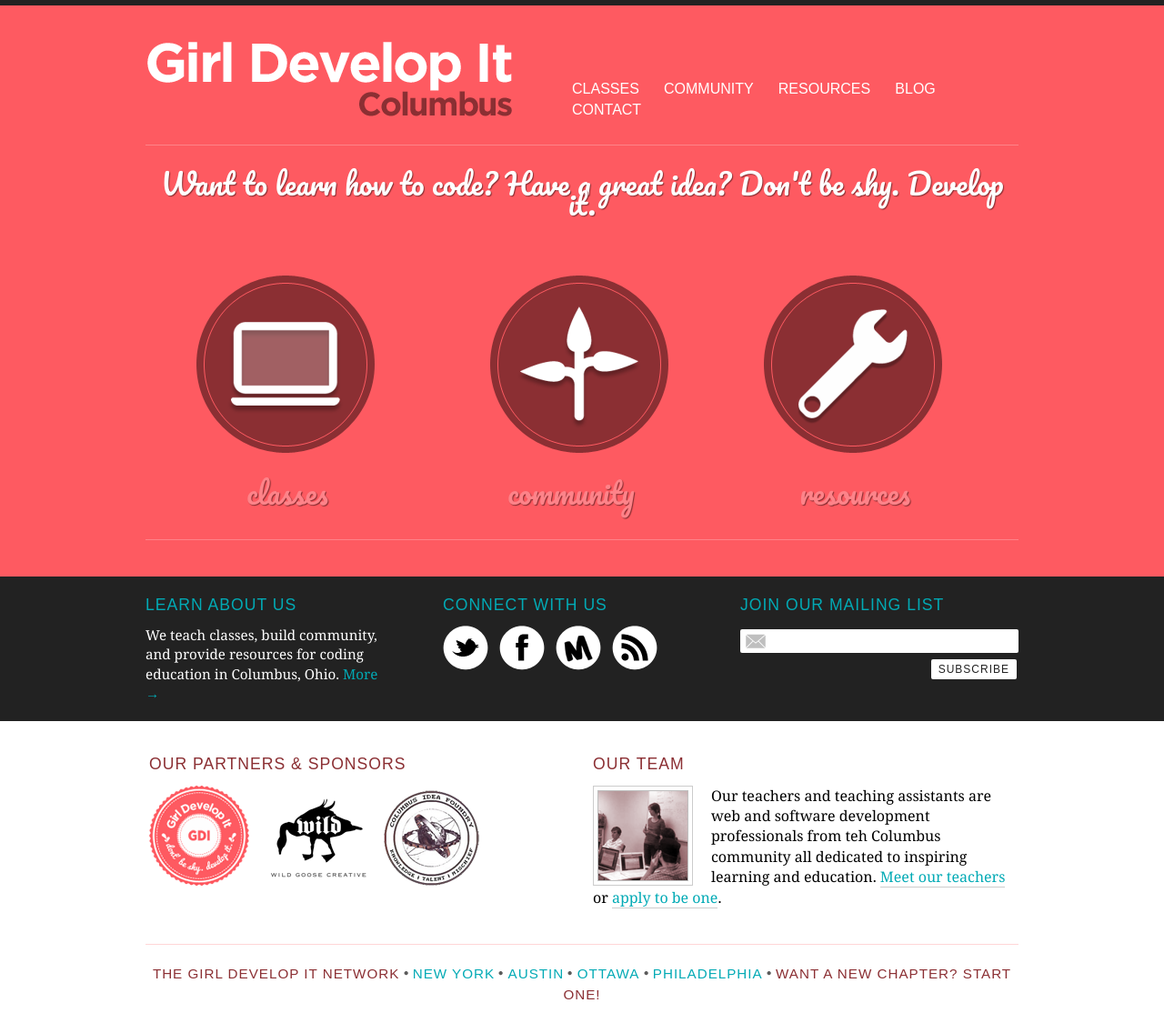
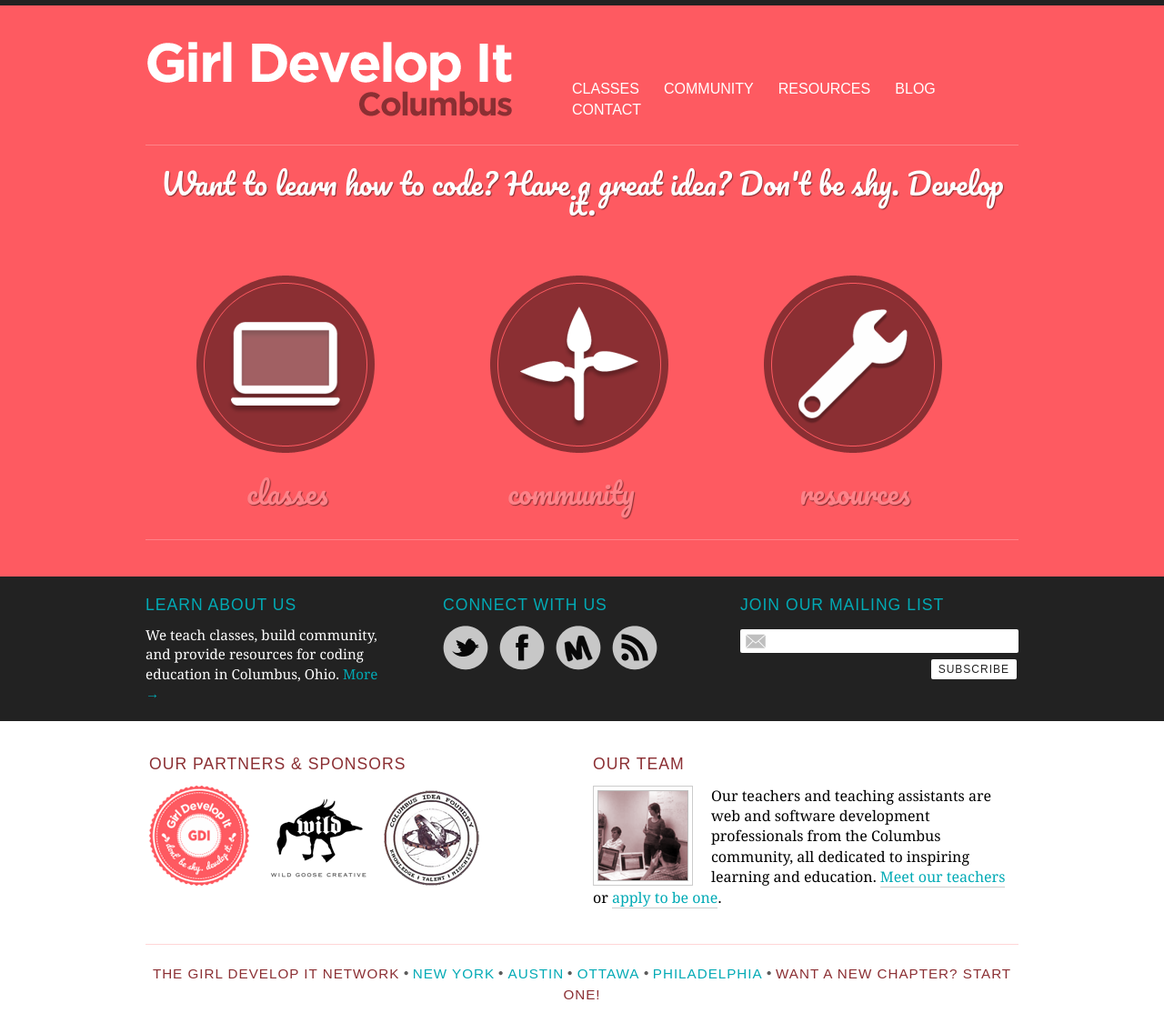
Before and after one commit to jenmyers/girldevelopitcbus.com, a Jekyll site: the page built from index.html, in a window 1280 px wide. Shown: the whole page at 91% size. Built offline with Jekyll 4.4.1, drawn with Linux system fonts in a browser that asks for light colours; Markdown is read by kramdown in place of the engine named in the settings.

Commit message:
Updated tasks in README, adjusted random CSS layout elements.

```diff
--- a/_layouts/default.html
+++ b/_layouts/default.html
@@ -89,7 +89,7 @@
         <img src="images/team.png" />
         <p>
           Our teachers and teaching assistants are web and software
-          development professionals from teh Columbus community all
+          development professionals from the Columbus community, all
           dedicated to inspiring learning and education.
           <a href="">Meet our teachers </a> or
           <a href="">apply to be one</a>.
--- a/css/screen.css
+++ b/css/screen.css
@@ -263,6 +263,18 @@
   color: #fff;
 }
 
+#connect a img {
+  opacity: 0.75;
+}
+
+#connect a:hover img {
+  opacity: 1;
+  -webkit-transition: opacity 1s ease;
+  -moz-transition: opacity 1s ease;
+  -o-transition: opacity 1s ease;
+  transition: opacity 1s ease;
+}
+
 /* IMAGES */
 
 #team img {
```
Also changed, not shown: README.md, 3 other files.
